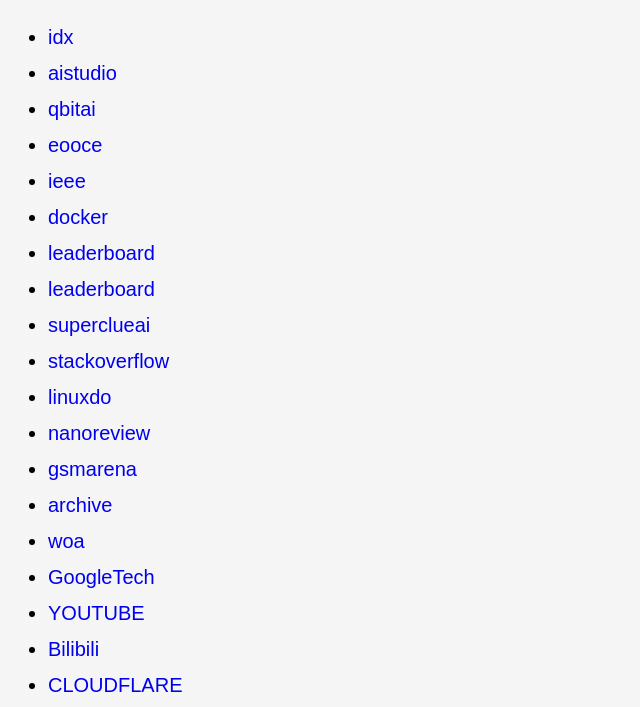
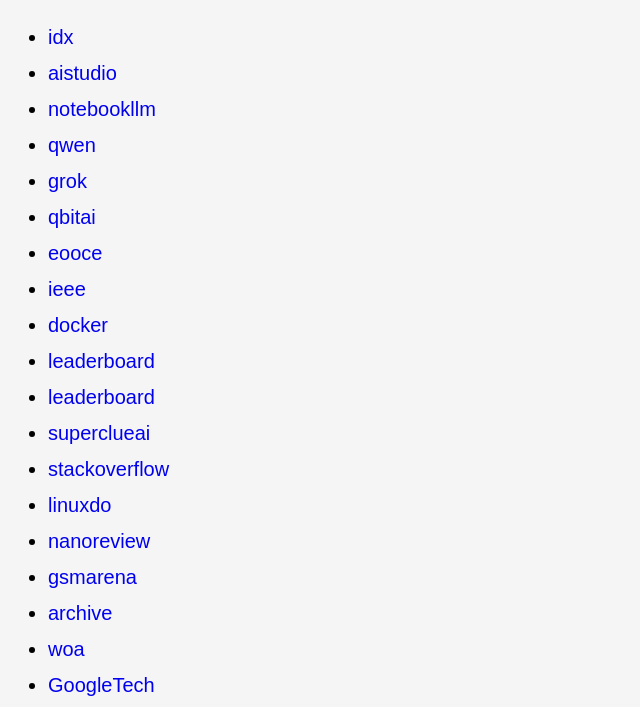
Before and after one commit to gentooarch/nav, a plain HTML site: page index.html in a window 1280 px wide. Shown: the part 72-779 px from the top of the page, without its empty margins (0-640 px from the left). Drawn offline with Linux system fonts and the light colour scheme.

Commit message:
Update index.html

```diff
--- a/index.html
+++ b/index.html
@@ -28,6 +28,9 @@
   <ul>
     <li><a href="https://idx.google.com/" target="_blank">idx</a></li>
     <li><a href="https://aistudio.google.com/" target="_blank">aistudio</a></li>
+    <li><a href="https://notebooklm.google.com/" target="_blank">notebookllm</a></li>
+    <li><a href="https://chat.qwen.ai/" target="_blank">qwen</a></li>
+    <li><a href="https://grok.com/" target="_blank">grok</a></li>
     <li><a href="https://www.qbitai.com/" target="_blank">qbitai</a></li>
     <li><a href="https://nav.eooce.com/" target="_blank">eooce</a></li>
     <li><a href="https://spectrum.ieee.org/" target="_blank">ieee</a></li>
@@ -40,7 +43,7 @@
     <li><a href="https://nanoreview.net/" target="_blank">nanoreview</a></li>
     <li><a href="https://www.gsmarena.com/" target="_blank">gsmarena</a></li>
     <li><a href="https://archive.org/" target="_blank">archive</a></li>
-     <li><a href="https://www.worksonwoa.com/en/applications/" target="_blank">woa</a></li>
+    <li><a href="https://www.worksonwoa.com/en/applications/" target="_blank">woa</a></li>
     <li><a href="https://blog.google/technology/" target="_blank">GoogleTech</a></li>
     <li><a href="https://www.youtube.com/" target="_blank">YOUTUBE</a></li>
     <li><a href="https://www.bilibili.com/" target="_blank">Bilibili</a></li>
```
